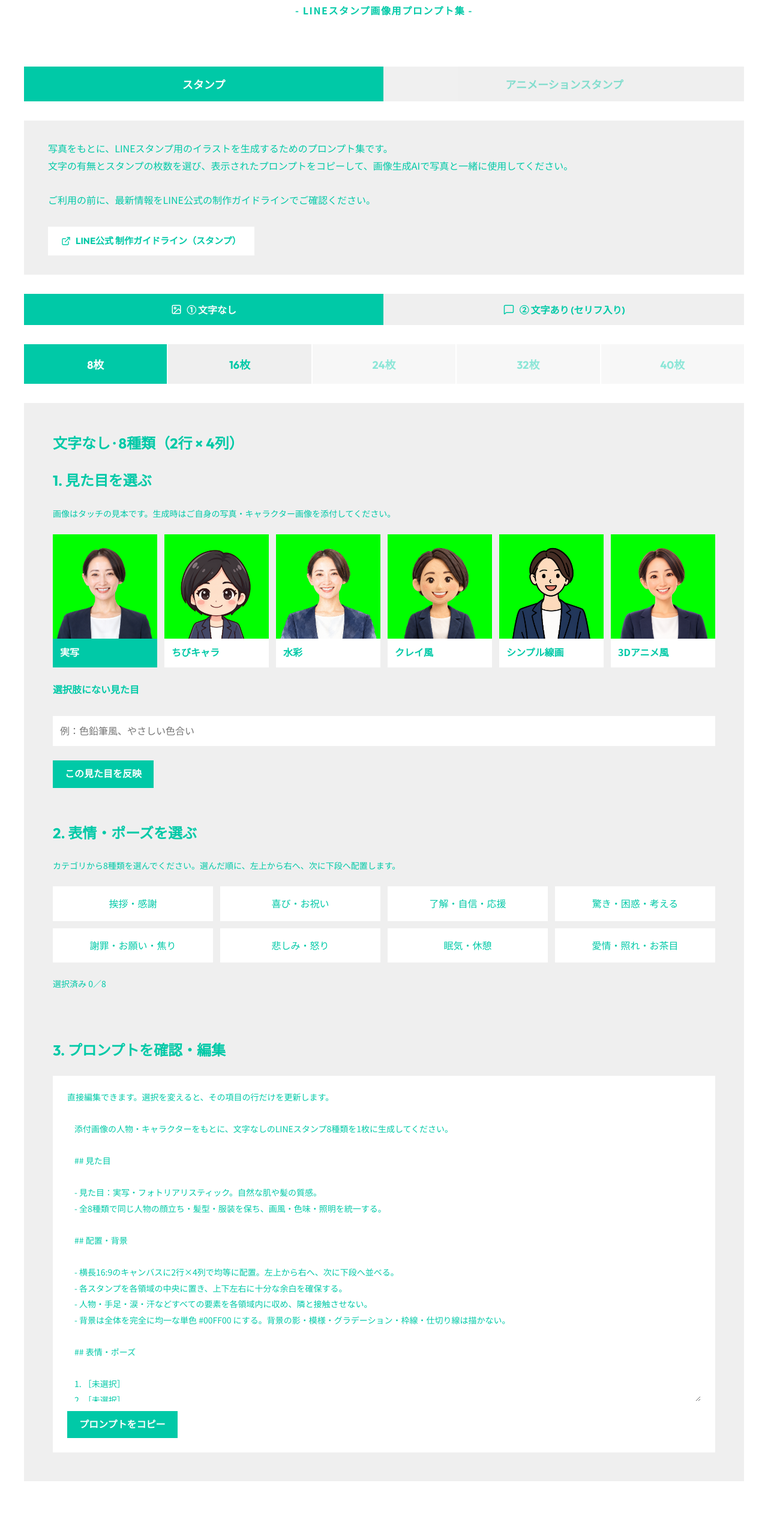
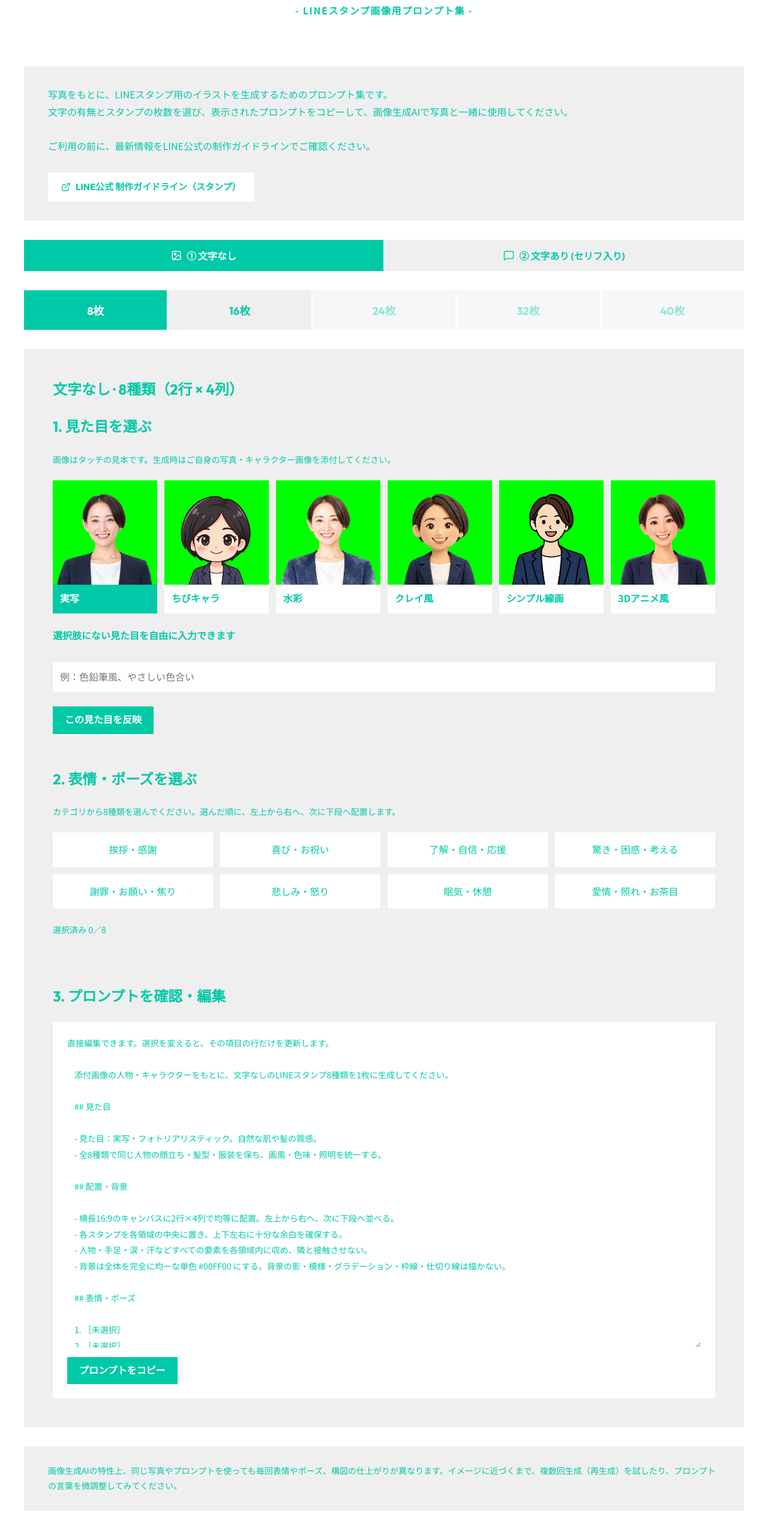
Before and after one commit to jnishina-co9/line-prompt-templates, a plain HTML site: page index.html in a window 1280 px wide. Shown: the part 102-2640 px from the top of the page at 60% size. Drawn offline with nearby package versions, Linux system fonts and the light colour scheme.

Commit message:
ファイル内容を更新済み

```diff
--- a/index.html
+++ b/index.html
@@ -108,6 +108,18 @@
             padding: 32px 40px;
         }
 
+        #notice-card {
+            padding: 28px 40px;
+        }
+
+        .notice-text {
+            font-size: 14px;
+            color: #00C9A7;
+            font-weight: 400;
+            line-height: 1.8;
+            margin: 0;
+        }
+
         .manual-list {
             margin: 0;
             padding-left: 1.2em;
@@ -150,39 +162,6 @@
             height: 16px;
         }
 
-        /* スタンプ種別切り替えタブ */
-        .mode-tabs {
-            display: flex;
-            gap: 2px;
-            background-color: #EFEFEF;
-            padding: 0;
-        }
-
-        .mode-tab-btn {
-            flex: 1;
-            min-width: 0;
-            background-color: transparent;
-            color: #00C9A7;
-            border: none;
-            border-radius: 0px;
-            box-shadow: none;
-            font-family: 'Outfit', 'Noto Sans JP', sans-serif;
-            font-size: 18px;
-            font-weight: 700;
-            padding: 16px 20px;
-            cursor: pointer;
-            transition: all 0.2s ease;
-            text-align: center;
-        }
-
-        .mode-tab-btn:hover {
-            opacity: 0.85;
-        }
-
-        .mode-tab-btn.active {
-            background-color: #00C9A7;
-            color: #FFFFFF;
-        }
 
         /* 文字有無切り替えタブ */
         .text-option-tabs {
@@ -539,10 +518,6 @@
             <div class="subtitle">- LINEスタンプ画像用プロンプト集 -</div>
         </div>
 
-        <div class="mode-tabs" id="mode-tabs">
-            <button class="mode-tab-btn active" data-mode="static">スタンプ</button>
-            <button class="mode-tab-btn" data-mode="animation" disabled>アニメーションスタンプ</button>
-        </div>
 
         <div class="card" id="about-card">
             <div class="step-section" id="about-content"></div>
@@ -560,6 +535,10 @@
         <div class="tabs" id="tabs"></div>
 
         <div id="panels"></div>
+
+        <div class="card" id="notice-card">
+            <p class="notice-text">画像生成AIの特性上、同じ写真やプロンプトを使っても毎回表情やポーズ、構図の仕上がりが異なります。イメージに近づくまで、複数回生成（再生成）を試したり、プロンプトの言葉を微調整してみてください。</p>
+        </div>
 
         <!-- メイン画像・タブ画像の専用プロンプトは改修まで非表示
         <div class="card" id="main-tab-card">
@@ -1232,11 +1211,6 @@
             lucide.createIcons();
         }
 
-        document.querySelectorAll(".mode-tab-btn").forEach((btn) => {
-            btn.addEventListener("click", () => {
-                switchMode(btn.dataset.mode);
-            });
-        });
 
         document.querySelectorAll(".text-option-btn").forEach((btn) => {
             btn.addEventListener("click", () => {
--- a/prompt-builder.css
+++ b/prompt-builder.css
@@ -1,9 +1,9 @@
 .prompt-builder .builder-grid { display:grid; grid-template-columns:repeat(6,minmax(0,1fr)); gap:12px; }
 .prompt-builder > .copy-btn { align-self:flex-start; }
 .prompt-builder button,.pose-dialog button { font:inherit; cursor:pointer; }
-.prompt-builder .style-choice { display:flex; flex-direction:column; justify-content:flex-start; padding:0 0 12px; background:white; color:inherit; border:2px solid transparent; text-align:left; }
+.prompt-builder .style-choice { display:flex; flex-direction:column; justify-content:flex-start; padding:0 0 12px; background:white; color:inherit; border:2px solid transparent; text-align:center; }
 .style-choice img { width:100%; height:auto; aspect-ratio:1; object-fit:cover; display:block; margin-bottom:10px; }
-.style-choice span { display:block; padding:0 12px; font-weight:700; }
+.style-choice span { display:block; padding:0 12px; font-weight:700; text-align:center; }
 .prompt-builder .style-choice[aria-pressed="true"] { background:#d4efdf; }
 .prompt-builder .style-choice,.prompt-builder .category-choice { transition:background-color .18s ease,color .18s ease; }
 @media (hover:hover) {
--- a/prompt-builder.js
+++ b/prompt-builder.js
@@ -100,7 +100,7 @@ ${withText ? `## 文字のデザイン\n\n${textStyleLine(currentTextStyle)}\n-
         });
         function refreshStyles(){grid.querySelectorAll('button').forEach((b,i)=>b.setAttribute('aria-pressed',String(chosen===i)));}
         card.append(grid);
-        const customLabel=el('label','','選択肢にない見た目'); customLabel.htmlFor=id('custom-style');
+        const customLabel=el('label','','選択肢にない見た目を自由に入力できます'); customLabel.htmlFor=id('custom-style');
         const custom=el('input'); custom.id=id('custom-style'); custom.placeholder='例：色鉛筆風、やさしい色合い';
         if(chosen===-1)custom.value=currentStyle;
         const styleStatus=el('span');styleStatus.id=id('style-status');styleStatus.setAttribute('role','status');
```
